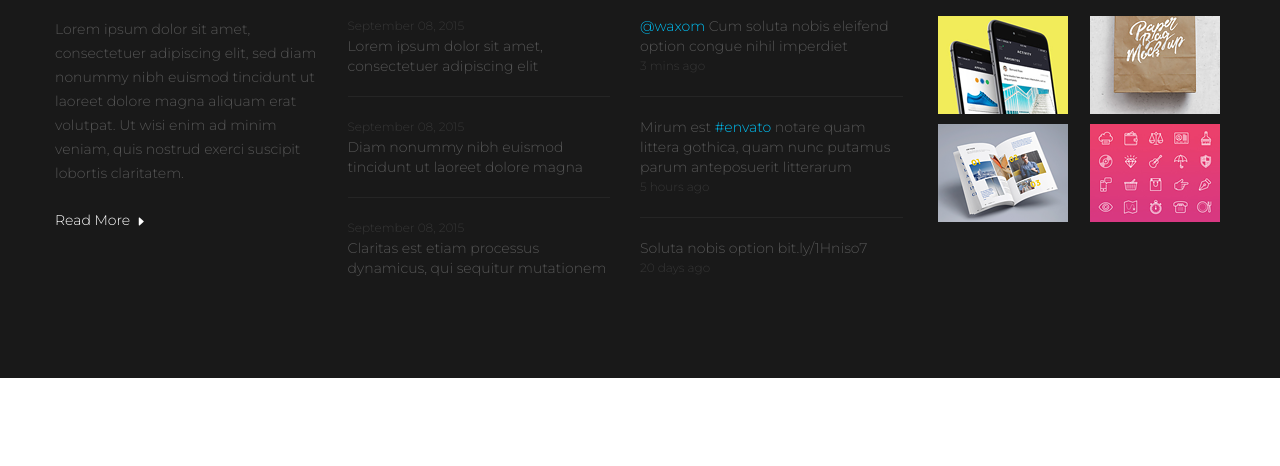
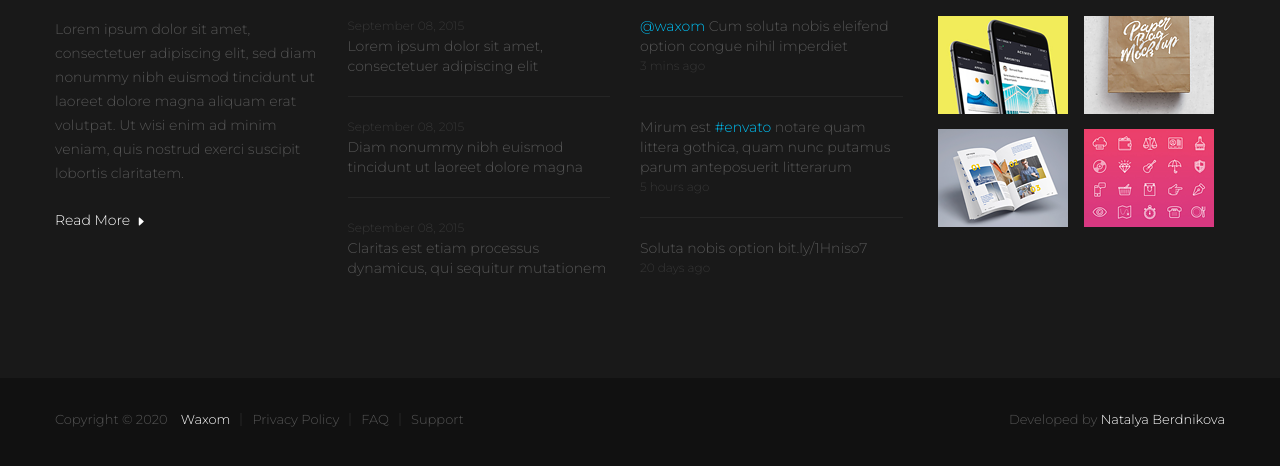
Before and after one commit to NatalyaBerdnikova/Waxom, a plain HTML site: page index.html in a window 1280 px wide. Shown: the part 6208-6674 px from the top of the page. Before the commit the page ends 6586 px from the top, so only its background shows below. Drawn offline with nearby package versions, Linux system fonts and the light colour scheme; files whose address does not match are found by name.

Commit message:
Верстка секции footer, правки в в dribble widget

```diff
--- a/index.html
+++ b/index.html
@@ -441,6 +441,19 @@
             </div>
         </div>
     </section>
+    <section class="footer" id="section__footer">
+        <div class="container footer__container">
+            <div class="footer__links">
+                <span>Copyright © 2020</span>&nbsp;<a class="footer__link" href="#"><i class="company-name">Waxom</i></a>
+                <a class="footer__link" href="#">Privacy Policy </a>
+                <a class="footer__link" href="#">FAQ</a>
+                <a class="footer__link" href="#">Support</a>
+            </div>
+            <div class="footer__autor">
+                <span>Developed by</span>&nbsp;<a href="https://github.com/NatalyaBerdnikova" class="author-name">Natalya Berdnikova</a>
+            </div>
+        </div>
+    </section>
     <link rel="stylesheet" href="https://unpkg.com/swiper/swiper-bundle.min.css">
     <script src="https://unpkg.com/swiper/swiper-bundle.min.js"></script>
     <script src="scripts/main.js"></script>
--- a/styles/main.css
+++ b/styles/main.css
@@ -881,14 +881,67 @@ img {
 }
 
 .dribble__link {
-  max-width: 45%;
-  max-height: 98px;
-  margin: 5px;
+  width: 50%;
+  padding: 5px;
 }
 
 .dribble__container {
   padding-top: 15px;
   display: flex;
   flex-wrap: wrap;
+}
+
+.footer {
+  padding: 35px 0 40px;
+  background-color: #111111;
+  color: #555555;
+  font-size: 13px;
+}
+
+.footer__container {
+  display: flex;
   justify-content: space-between;
 }
+
+.footer__links {
+  display: flex;
+}
+
+.footer__link {
+  padding: 0 10px;
+  color: #555555;
+  transition: color 300ms;
+}
+
+.footer__link:first-child {
+  padding: 0 10px 0 0;
+}
+
+.footer__link:hover {
+  color: #b6a38c;
+}
+
+.footer__link + .footer__link {
+  border-left: 2px solid #1b1b1b;
+}
+
+.footer__autor {
+  display: flex;
+}
+
+.company-name {
+  color: white;
+  transition: color 300ms;
+}
+
+.author-name {
+  transition: color 300ms;
+}
+
+.author-name:hover {
+  color: #b6a38c;
+}
+
+.company-name:hover {
+  color: #b6a38c;
+}
```
